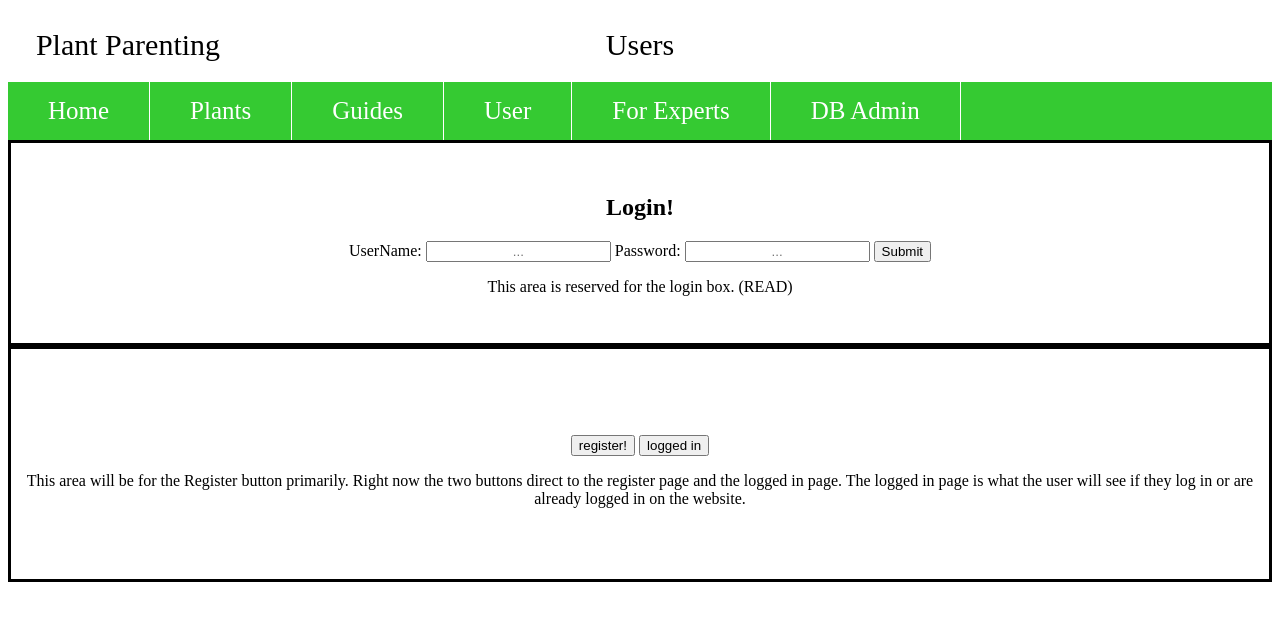
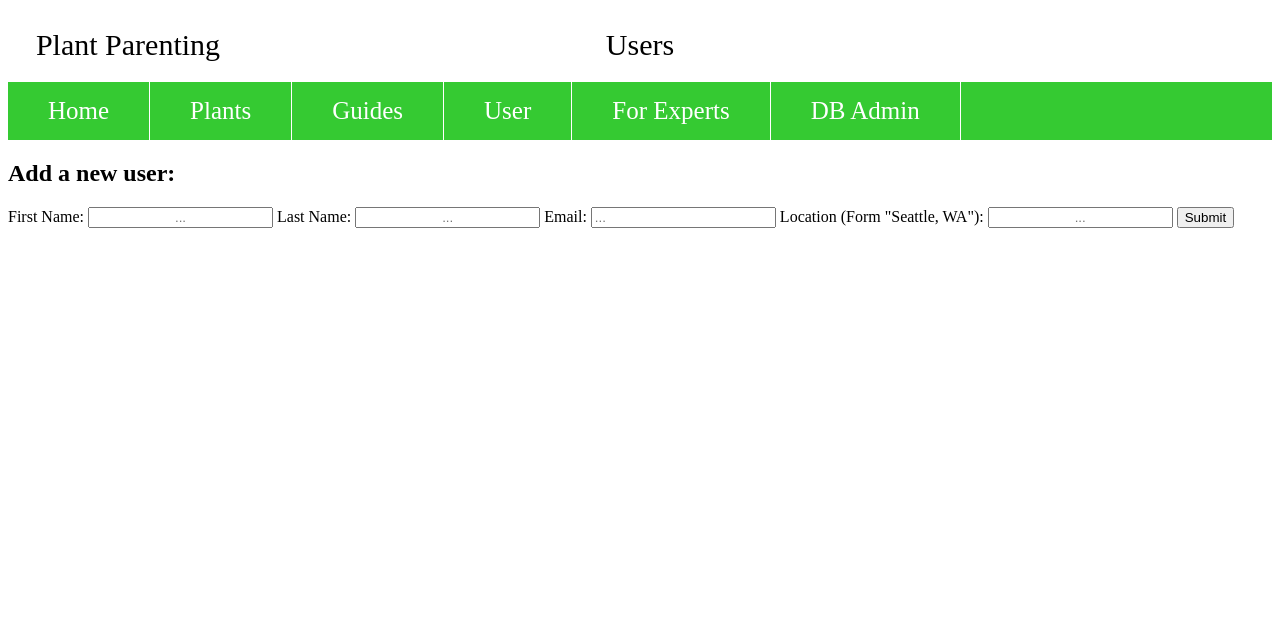
Before and after one commit to TristanHRepo/DataBases_Project, a Flask app: page /login in a window 1280 px wide. Shown: the top 621 px of the page. Run offline with Flask 2, Linux system fonts and the light colour scheme.

Commit message:
Insert Functionality
Added inserts to plants, care, guides, users, and experts tables.

```diff
--- a/app.py
+++ b/app.py
@@ -51,10 +51,38 @@ def plants():
         plant_data = database_query(query)
         return render_template('plants.html', data=plant_data)
 
+@app.route('/plants/insertPlants', methods=["POST"])
+def insertPlants():
+    common = request.form['commonName']
+    science = request.form['scienceName'] or None
+    plant_type = request.form['type'] or None
+    color = request.form['color'] or None
+    variegated = request.form['variegated'] or None
+    pet = request.form['petSafe'] or None
+    size = request.form['maxSize'] or None
+    careID = request.form['careID'] or None
+    insert_query = "INSERT INTO `Plants` (commonName, scienceName, type, color, variegated, petSafe, maxSize, careID) VALUES (%s, %s, %s, %s, %s, %s, %s, %s)"
+    args = (common, science, plant_type, color, variegated, pet, size, careID)
+    database_query(insert_query, args)
+    return redirect('/admins/plants')
+
 
 @app.route('/care')
 def care():
     return render_template('care.html')
+
+@app.route('/care/insertCare', methods=['POST'])
+def insert_care():
+    water = request.form['water']
+    light = request.form['light']
+    temperature = request.form['temperature']
+    humidity = request.form['humidity'] or None
+    fertilizer = request.form['fertilizer'] or None
+    soil = request.form['soil'] or None
+    insert_query = "INSERT INTO `Care` (water, light, temperature, humidity, fertilizer, soil) VALUES (%s, %s, %s, %s, %s, %s)"
+    args = (water, light, temperature, humidity, fertilizer, soil)
+    database_query(insert_query, args)
+    return redirect('/admins/care')
 
 
 @app.route('/guides')
@@ -67,6 +95,20 @@ def guides():
 @app.route('/guides/create')
 def create_guide():
     return render_template('createGuide.html')
+
+
+@app.route('/guides/create/insert_guide', methods = ['POST'])
+def insert_guide():
+    title = request.form['Title']
+    link = request.form['videoLink'] or None
+    description = request.form['description']
+    plantid = request.form['plantID'] or None
+    userid = request.form['userID']
+    insert_query = "INSERT INTO `Guides` (title, video, description, plantID, userID) VALUES (%s, %s, %s, %s, %s)"
+    args = (title, link, description, plantid, userid)
+    database_query(insert_query, args)
+    return redirect('/guides')
+
 
 
 @app.route('/guides/example')
@@ -83,6 +125,18 @@ def users_login():
 def users():
     return render_template('users.html')
 
+@app.route('/users/insertUsers', methods= ['POST'])
+def insertUsers():
+    first = request.form['firstName']
+    last = request.form['lastName']
+    email = request.form['email']
+    location = request.form['location'] or None
+    insert_query = "INSERT INTO `Users` (first, last, email, location) VALUES (%s, %s, %s, %s)"
+    args = (first, last, email, location)
+    database_query(insert_query, args)
+    return redirect('/admins/users')
+
+
 
 @app.route('/register')
 def register():
@@ -93,6 +147,14 @@ def register():
 def experts():
     return render_template('experts.html')
 
+@app.route('/experts/insertExperts', methods= ['POST'])
+def insertExperts():
+    tagName = request.form['type']
+    tagDescription = request.form['qualifications']
+    insert_query = "INSERT INTO `Experts` (tagName, tagDescription) VALUES (%s, %s)"
+    args = (tagName, tagDescription)
+    database_query(insert_query, args)
+    return redirect('/admins/experts')
 
 @app.route('/admins')
 def admins():
--- a/templates/usersLogin.html
+++ b/templates/usersLogin.html
@@ -5,35 +5,23 @@
 {% block banner %}Users{% endblock banner %}
 {% block content %}
 
-<div class="loginContainer">
-    <h2>Login!</h2>
-    <form class="login">
-        <label for="userName">UserName:</label>
-        <input type="text" id="userName" name="userName" placeholder="...">
+<div class="addUser">
+    <h2>Add a new user:</h2>
+    <form method="post" action="/users/insertUsers">
+        <label for="firstName">First Name:</label>
+        <input type="text" id="firstName" name="firstName" placeholder="..." required>
 
-        <label for="password">Password:</label>
-        <input type="text" id="password" name="password" placeholder="...">
+        <label for="lastName">Last Name:</label>
+        <input type="text" id="lastName" name="lastName" placeholder="..." required>
+
+        <label for="email">Email:</label>
+        <input type="email" id="email" name="email" placeholder="..." required>
+
+        <label for="location">Location (Form "Seattle, WA"):</label>
+        <input type="text" id="location" name="location" placeholder="...">
 
         <input type="submit" value="Submit">
     </form>
-    <p>
-        This area is reserved for the login box. (READ)
-    </p>
-</div>
-
-<div class="registerContainer">
-    <button onclick="location.href='register'" type="button">
-        register!
-    </button>
-    <button onclick="location.href='users'" type="button">
-        logged in
-    </button>
-
-    <p>
-        This area will be for the Register button primarily. Right now the two buttons direct
-        to the register page and the logged in page. The logged in page is what the user will see
-        if they log in or are already logged in on the website.
-    </p>
 </div>
 
 {% endblock content %}
```
Also changed, not shown: templates/care.html (+9 -4 lines), templates/createGuide.html (+10 -4 lines), templates/experts.html (+11 -7 lines), templates/plants.html (+24 -7 lines).
